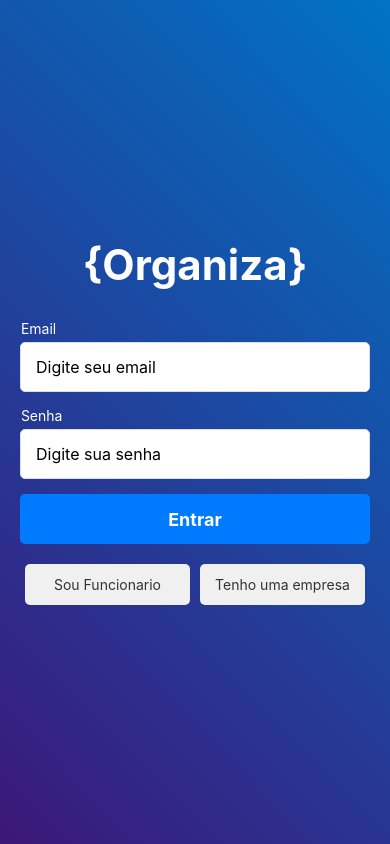
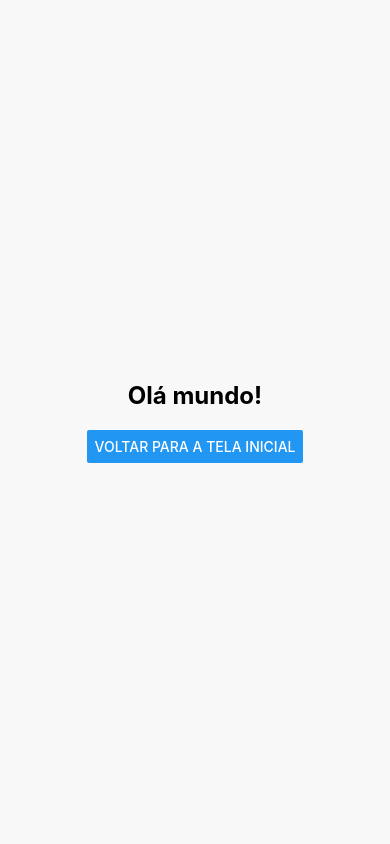
Before and after one commit to GiorgioRafael/Organiza, a React Native app: screen /TelaEstoque in a window 390 px wide. Built offline with nearby package versions, Linux system fonts and the light colour scheme.

Commit message:
navigation

```diff
--- a/App.js
+++ b/App.js
@@ -1,7 +1,13 @@
+import 'react-native-gesture-handler';
 import React, { useState } from 'react';
+import TelaEstoque from './Components/TelaEstoque';
 import { View, Text, TextInput, TouchableOpacity, StyleSheet } from 'react-native';
+import { createStackNavigator } from '@react-navigation/stack';
+import { NavigationContainer } from '@react-navigation/native';
 
-export default function Component() {
+
+//Componente principal da tela de login
+const LoginScreen = ({ navigation }) => {
   const [email, setEmail] = useState('');
   const [password, setPassword] = useState('');
 
@@ -19,7 +25,8 @@
     console.log('Tenho uma empresa pressed');
     // Add navigation or logic for company flow
   };
-const title = '{Organiza}';
+
+  const title = '{Organiza}';
   return (
     <View style={styles.container}>
 <Text style={styles.title}>{title}</Text>
@@ -43,7 +50,9 @@
         secureTextEntry
       />
 
-      <TouchableOpacity style={styles.submitButton} onPress={handleSubmit}>
+      <TouchableOpacity
+      style={styles.submitButton}
+      onPress={() => navigation.navigate('TelaEstoque')}>
         <Text style={styles.submitButtonText}>Entrar</Text>
       </TouchableOpacity>
 
@@ -59,6 +68,22 @@
     </View>
   );
 }
+const ola = false
+const Stack = createStackNavigator();
+
+//Componente principal de navegação!
+const App = () => {
+  return (
+    <NavigationContainer>
+       <Stack.Navigator initialRouteName="LoginScreen" screenOptions={{headerShown: false}}>
+         <Stack.Screen name=" " component={LoginScreen}/>
+        <Stack.Screen name="TelaEstoque" component={TelaEstoque} options={{ title: 'Tela de Estoque' }}/>
+      </Stack.Navigator>
+    </NavigationContainer>
+  )
+}
+
+export default App;
 
 const styles = StyleSheet.create({
   container: {
--- /dev/null
+++ b/Components/TelaEstoque.jsx
@@ -0,0 +1,30 @@
+import React from 'react';
+import { Text, View, Button, StyleSheet } from 'react-native';
+
+const TelaEstoque = ({ navigation }) => {
+  return (
+    <View style={styles.container}>
+      <Text style={styles.title}>Olá mundo!</Text>
+      <Button
+        title='Voltar para a tela inicial'
+        onPress={() => navigation.goBack()} // Navegar de volta à tela de login
+      />
+    </View>
+  );
+};
+
+const styles = StyleSheet.create({
+  container: {
+    flex: 1,
+    justifyContent: 'center',
+    alignItems: 'center',
+    backgroundColor: '#f8f8f8',
+  },
+  title: {
+    fontSize: 24,
+    fontWeight: 'bold',
+    marginBottom: 20,
+  },
+});
+
+export default TelaEstoque;
```
Also changed, not shown: package.json (+8 -2 lines), 1 other file (tests, documents, lock files or other folders).
